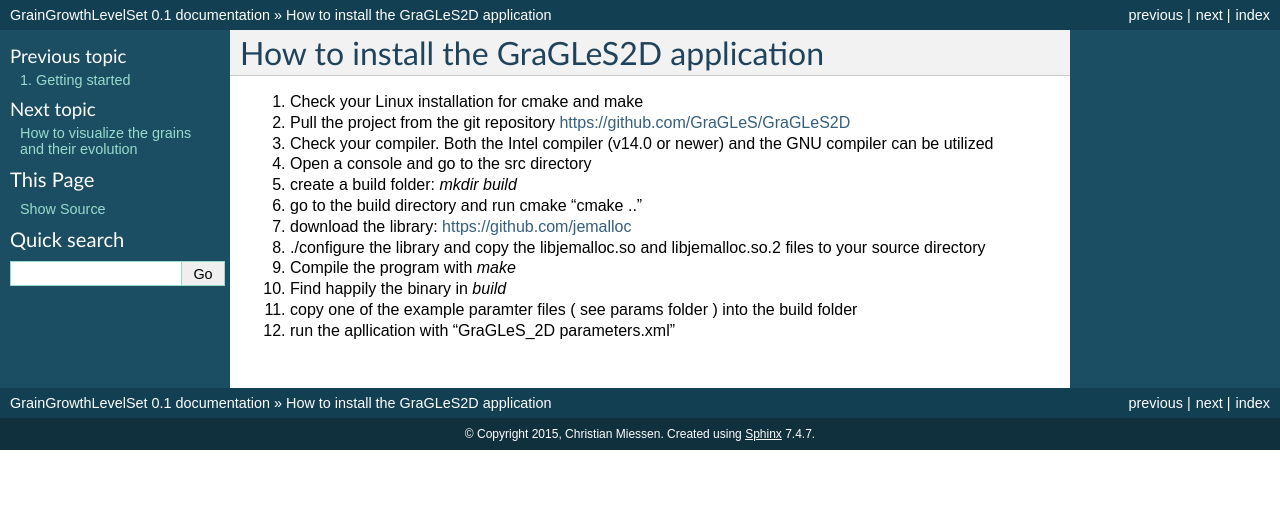
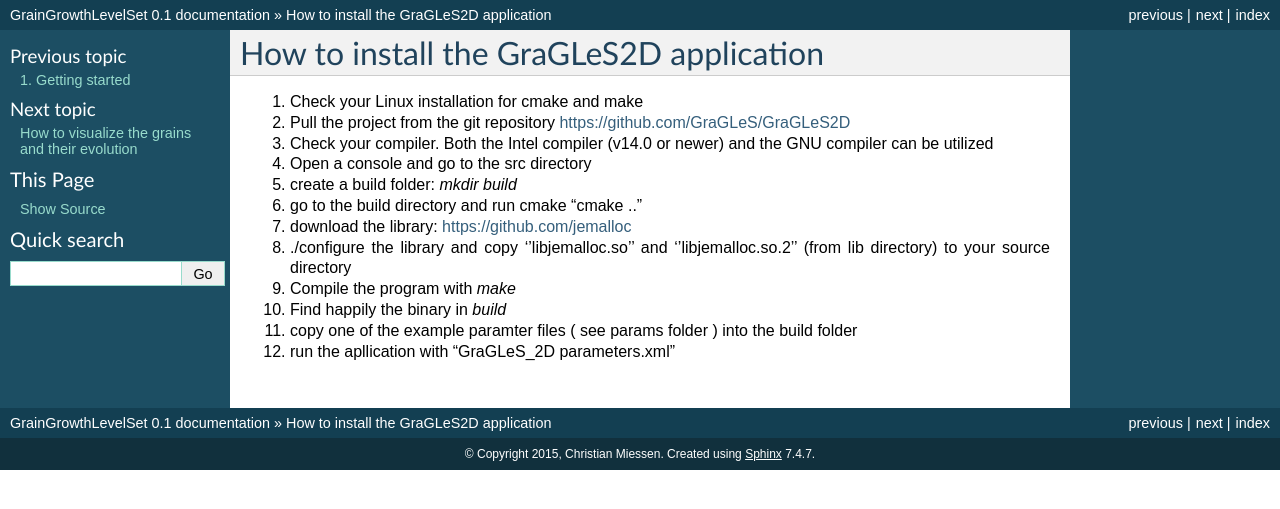
Before and after one commit to GraGLeS/GraGLeS2D, a Sphinx documentation site: the page built from docs/source/setup.rst, in a window 1280 px wide. Shown: the top 509 px of the page. Built offline with Sphinx 7.4.7, drawn with Linux system fonts in a browser that asks for light colours.

Commit message:
Update setup.rst

```diff
--- a/docs/source/setup.rst
+++ b/docs/source/setup.rst
@@ -10,7 +10,7 @@
 5. create a build folder: *mkdir build*
 6. go to the build directory and run cmake "cmake .."
 7. download the library: https://github.com/jemalloc
-8. ./configure the library and copy the libjemalloc.so and libjemalloc.so.2 files to your source directory
+8. ./configure the library and copy ''libjemalloc.so'' and ''libjemalloc.so.2'' (from lib directory) to your source directory
 
 9. Compile the program with *make*
 10. Find happily the binary in *build*
```
